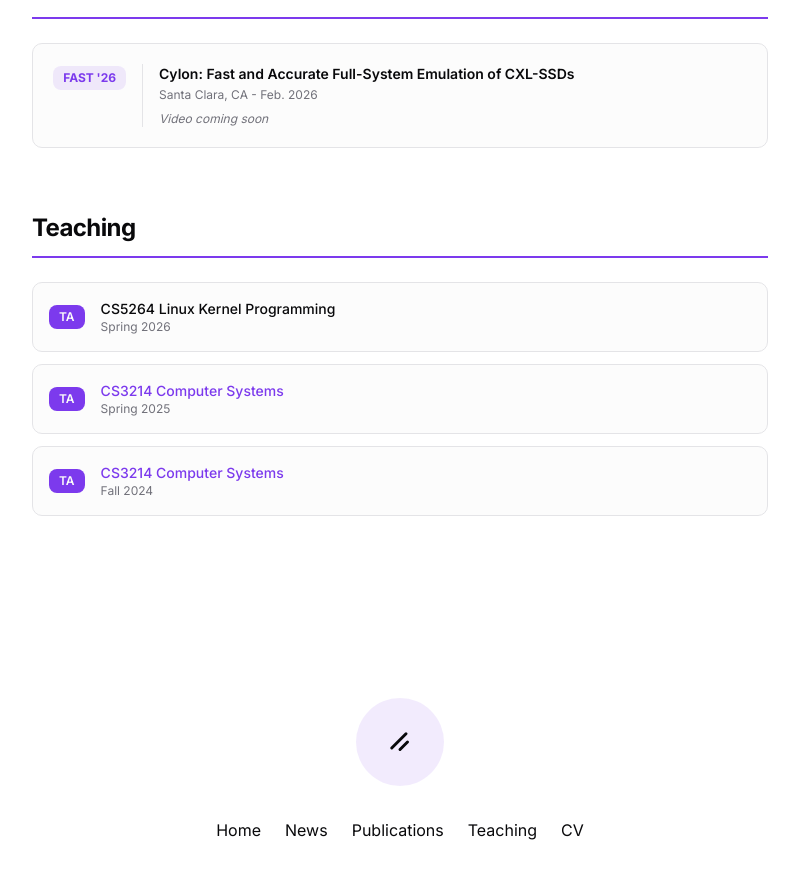
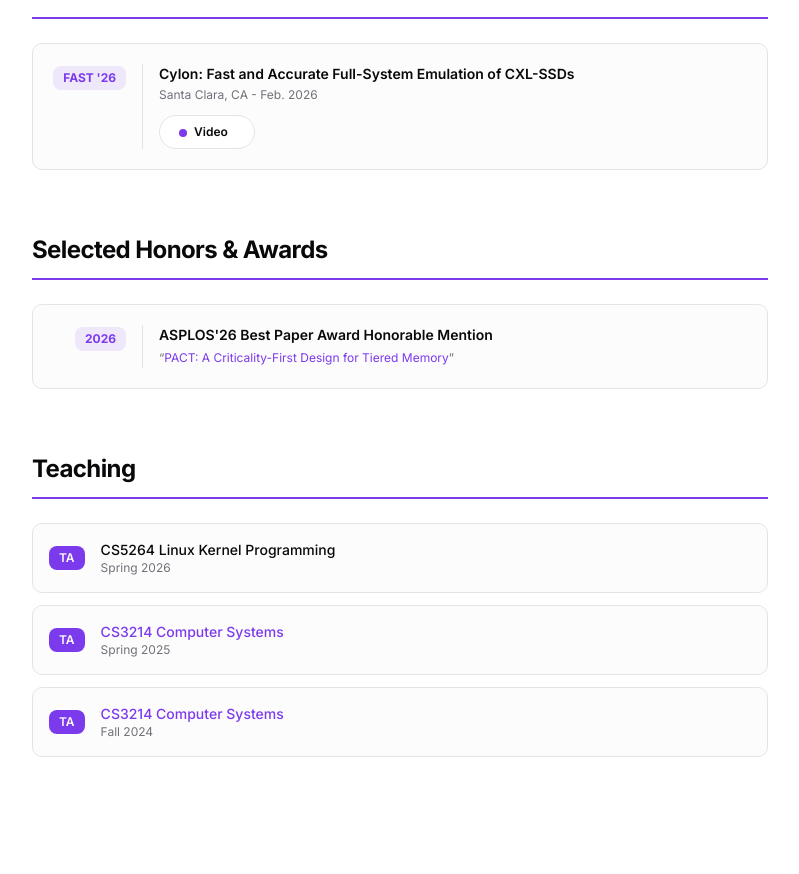
Before and after one commit to hansenidden18/hansenidden18.github.io, a Next.js app: page / in a window 1280 px wide. Shown: the part 1645-2519 px from the top of the page, without its empty margins (240-1039 px from the left). Built offline with nearby package versions, Linux system fonts and the light colour scheme.

Commit message:
Add talk video link and Selected Honors & Awards section

```diff
--- a/src/app/page.tsx
+++ b/src/app/page.tsx
@@ -12,6 +12,7 @@ const navTabs = [
   { id: "news", label: "News" },
   { id: "publications", label: "Publications" },
   { id: "talks", label: "Talks" },
+  { id: "awards", label: "Awards" },
   { id: "teaching", label: "Teaching" },
   { id: "cv", label: "CV" },
 ];
@@ -61,7 +62,7 @@ const talks = [
     venue: "FAST '26",
     location: "Santa Clara, CA",
     date: "Feb. 2026",
-    videoUrl: "", // TODO: Update with YouTube link when available
+    videoUrl: "https://www.youtube.com/watch?v=0f2KKLFTMxs&list=PLbRoZ5Rrl5ld5WyFj_doGpwf5jevliyHc&index=18",
   },
 ];
 
@@ -320,6 +321,39 @@ export default function Home() {
           </div>
         </section>
 
+        {/* Selected Honors & Awards */}
+        <section id="awards" className="mb-16">
+          <BlurFade delay={0.1} inView>
+            <h2 className="text-2xl font-bold tracking-tight mb-6 pb-3 border-b-2 border-primary">
+              Selected Honors & Awards
+            </h2>
+          </BlurFade>
+          <div className="space-y-4">
+            <BlurFade delay={0.2} inView>
+              <div className="flex flex-col sm:flex-row gap-4 p-5 rounded-lg border bg-secondary/30 hover:shadow-md transition-all">
+                <div className="flex-shrink-0 sm:min-w-[90px] sm:text-right sm:border-r sm:border-border sm:pr-4">
+                  <span className="inline-block text-xs font-bold text-primary bg-primary/10 px-2.5 py-1 rounded-md">
+                    2026
+                  </span>
+                </div>
+                <div className="flex-1">
+                  <div className="font-semibold text-sm text-foreground leading-snug">
+                    ASPLOS&apos;26 Best Paper Award Honorable Mention
+                  </div>
+                  <div className="mt-1 text-xs text-muted-foreground leading-relaxed">
+                    &ldquo;<a
+                      href="/files/asplos26-pact.pdf"
+                      className="text-primary hover:underline"
+                      target="_blank"
+                      rel="noopener noreferrer"
+                    >PACT: A Criticality-First Design for Tiered Memory</a>&rdquo;
+                  </div>
+                </div>
+              </div>
+            </BlurFade>
+          </div>
+        </section>
+
         {/* Teaching */}
         <section id="teaching" className="mb-16">
           <BlurFade delay={0.1} inView>
```
